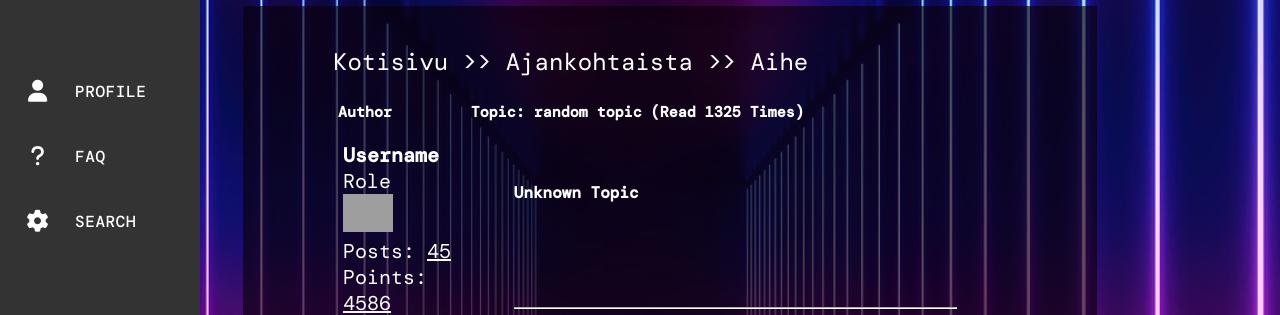
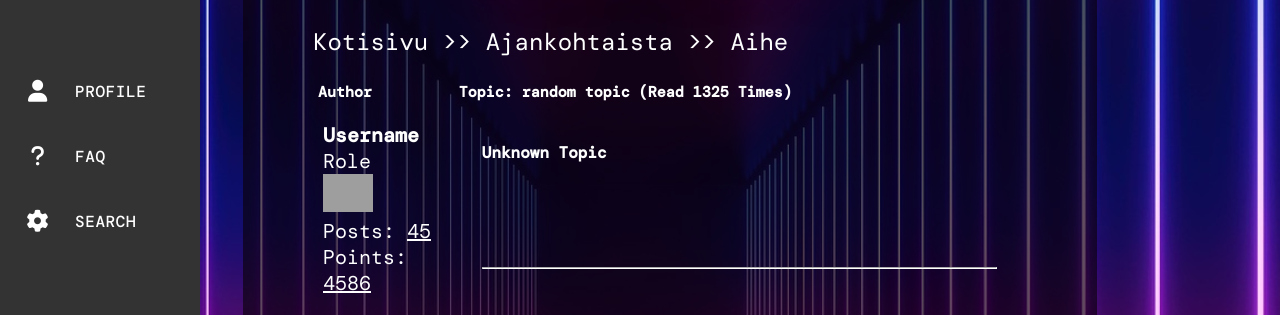
Before and after one commit to Sinissa/Pelifoorumi, a plain HTML site: page ajankohtaistakeskustelu.html in a window 1280 px wide. Shown: the part 94-409 px from the top of the page. Drawn offline with nearby package versions, Linux system fonts and the light colour scheme; grey boxes are pictures that could not be loaded; a web font is replaced by a local one.

Commit message:
container luokasta margin poistettu

```diff
--- a/ajankohtaistakeskustelu.html
+++ b/ajankohtaistakeskustelu.html
@@ -74,7 +74,6 @@ button {
 .container{
     padding: 20px;
     min-height: 100vh;
-    margin: 20px;
 }
 
 .container-back {
```
Also changed, not shown: ajankohtaistapalsta.html (+0 -1 lines), konsolikeskustelu.html (+0 -1 lines), pckeskustelu.html (+0 -1 lines), pcpalsta.html (+0 -1 lines), yleistakeskustelu.html (+0 -1 lines), yleistapalsta.html (+0 -1 lines).
